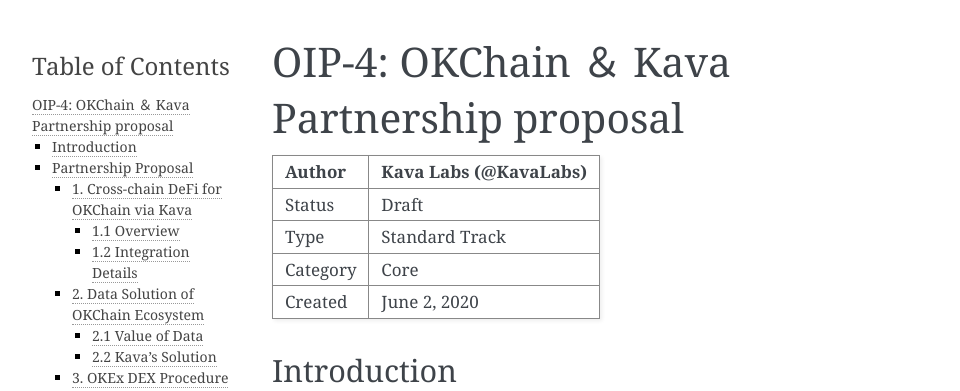
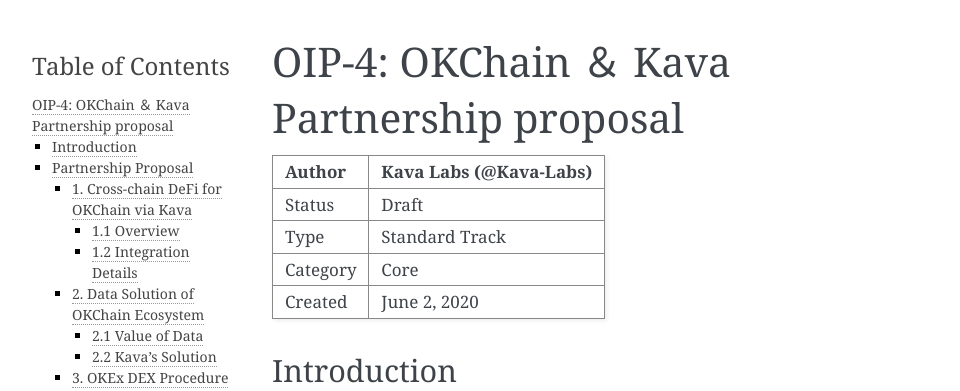
Before and after one commit to okx/KIPs, a Sphinx documentation site: the page built from docs/draft/OIP-4.md, in a window 1280 px wide and 900 px high. Shown: the top 391 px of the window, without its empty margins (148-1108 px from the left). Built offline with Sphinx 7.4.7, drawn with Linux system fonts in a browser that asks for light colours.

Commit message:
update author git tag

```diff
--- a/docs/draft/OIP-4.md
+++ b/docs/draft/OIP-4.md
@@ -1,11 +1,11 @@
 # OIP-4: OKChain ＆ Kava Partnership proposal
 
-| Author   | Kava Labs (@KavaLabs) |
-| :------- | --------------------- |
-| Status   | Draft                 |
-| Type     | Standard Track        |
-| Category | Core                  |
-| Created  | June 2, 2020          |
+| Author   | Kava Labs (@Kava-Labs) |
+| :------- | ---------------------- |
+| Status   | Draft                  |
+| Type     | Standard Track         |
+| Category | Core                   |
+| Created  | June 2, 2020           |
 
 ## Introduction
 
```
